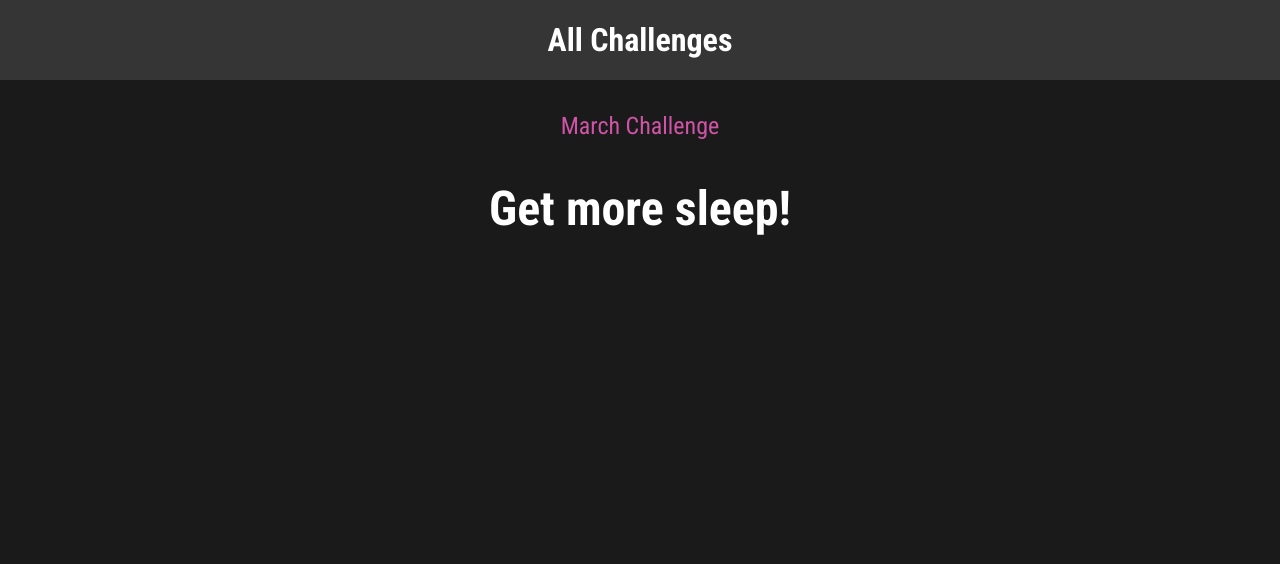
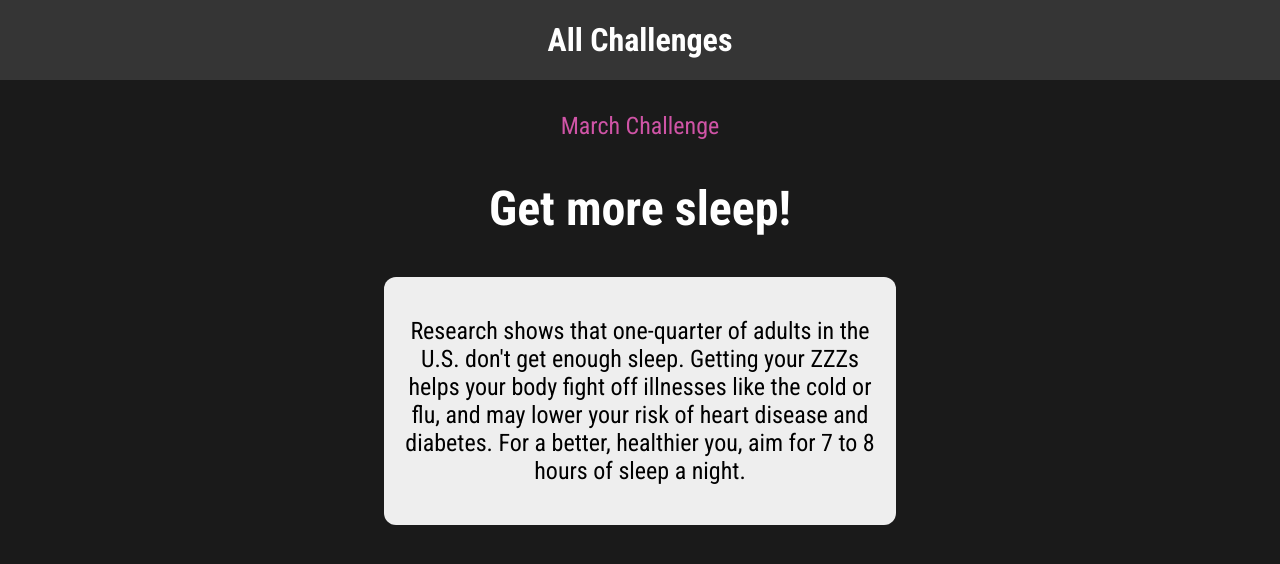
Before and after one commit to miguelnietoa/monthly_challenges, a Django app: page /challenges/march in a window 1280 px wide. Shown: the top 564 px of the page. Run offline with Django 3.2, Linux system fonts and the light colour scheme.

Commit message:
feat: challenge description

```diff
--- a/challenges/static/challenges/challenge.css
+++ b/challenges/static/challenges/challenge.css
@@ -18,5 +18,19 @@ h2 {
 
 .fallback {
   text-align: center;
-  color: white;
+  color: black;
 }
+
+.container {
+  background-color: #eeeeee;
+  max-width: 30rem;
+  margin: 0 auto;
+  padding: 1rem;
+  border-radius: 12px;
+}
+
+.container__text {
+  color: black;
+  font-size: 1.5rem;
+  text-align: center;
+}
--- a/challenges/templates/challenges/challenge.html
+++ b/challenges/templates/challenges/challenge.html
@@ -14,8 +14,13 @@
     {% include 'challenges/includes/header.html' %}
 
     <h1>{{ month|title }} Challenge</h1>
-    {% if text is not None %}
-        <h2>{{ text }}</h2>
+    {% if challenge is not None %}
+        <h2>{{ challenge }}</h2>
+        {% if challenge is not None %}
+            <div class="container">
+                <p class="container__text"> {{ description }}</p>
+            </div>
+        {% endif %}
     {% else %}
         <p class="fallback">There is no challenge for this month yet!</p>
     {% endif %}
--- a/challenges/views.py
+++ b/challenges/views.py
@@ -1,21 +1,79 @@
 from django.shortcuts import render
-from django.http import Http404, HttpResponseNotFound, HttpResponseRedirect, response
+from django.http import Http404, HttpResponseRedirect
 from django.urls import reverse
-from django.template.loader import render_to_string
 
+# Challenges from <https://co.pinterest.com/pin/220465344245180683/>
 monthly_challenges = {
-    'january': 'Drink more water!',
-    'february': 'Make breakfast a priority!',
-    'march': 'Get more sleep!',
-    'april': 'Keep a food journal!',
-    'may': 'Go for a walk!',
-    'june': 'Eat fruits and veggies!',
-    'july': 'Downsize your plates!',
-    'august': 'Go meatless!',
-    'september': 'Find a workout buddy!',
-    'october': 'Savor your meals!',
-    'november': 'Unplug and unwind!',
-    'december': 'Don\'t skip meals!',
+    'january': {
+        'challenge': 'Drink more water!',
+        'description': 'It sounds so simple, but it works. One study found that drinking water \
+                helps you lose weight. Water keeps you feeling full so you\'ll eat less. Plus, \
+                it flushes out toxins. Drink a minimum of eight 8-ounce cups per day. And if \
+                you\'re thirsty, drink another glass.'},
+    'february': {
+        'challenge': 'Make breakfast a priority!',
+        'description': 'A study of people who lost 30 pounds or more and kept it off for more \
+                than a year showed 78 percent ate breakfast. Keep breakfast simple with a bowl \
+                of whole-grain cereal with nonfat milk and fruit or whole-wheat toast with \
+                low-fat cheese and yogurt.'},
+    'march': {
+        'challenge': 'Get more sleep!',
+        'description': 'Research shows that one-quarter of adults in the U.S. don\'t get \
+                enough sleep. Getting your ZZZs helps your body fight off illnesses like \
+                the cold or flu, and may lower your risk of heart disease and diabetes. \
+                For a better, healthier you, aim for 7 to 8 hours of sleep a night.'},
+    'april': {
+        'challenge': 'Keep a food journal!',
+        'description': 'Writing down what you eat may double your weight loss, \
+                according to researchers. Keeping track of your intake makes you \
+                more aware of what you\'re eating. It also helps you identify \
+                specific food habits and where you can make healthy changes.'},
+    'may': {
+        'challenge': 'Go for a walk!',
+        'description': 'When it comes to exercise, walking is free, requires no special \
+                equipment and can be done anywhere. You need 30 minutes of walking at a \
+                brisk pace five days a week. If time is a problem, break your walks into \
+                10 or 15-minute intervals two to three times a day.'},
+    'june': {
+        'challenge': 'Eat fruits and veggies!',
+        'description': 'Low in calories and full of fiber, you can\'t go wrong eating \
+                more of these nutrient-rich gems. You\'ll have an easier time maintaining \
+                a healthy weight and also a lower risk of heart disease, diabetes and \
+                certain types of cancer. Fill half your plate with fruits and veggies.'},
+    'july': {
+        'challenge': 'Downsize your plates!',
+        'description': 'Your eyes can sometimes be too big for your stomach. \
+                Trade your large dinner for a smaller lunch plate to cut \
+                portions and save calories. Your plate will look full and \
+                satisfying, but you\'ll eat less.'},
+    'august': {
+        'challenge': 'Go meatless!',
+        'description': 'You don\'t have to give up meat altogether, but make \
+                a plan to eat one or two meatless meals a week for better health. \
+                One study showed that eating less meat, specifically red meat and \
+                deli meat, may lower your risk of cancer and heart disease.'},
+    'september': {
+        'challenge': 'Find a workout buddy!',
+        'description': 'Working out with a friend may increase your motivation \
+                to exercise. It makes workouts more fun when you add a social \
+                element to them. Plus, an accountability system helps you stay consistent.'},
+    'october': {
+        'challenge': 'Savor your meals!',
+        'description': 'Perfect the art of slow eating. It takes your brain \
+                20 minutes to send out signals of fullness. Taking your time \
+                when eating helps you eat fewer calories and leaves you feeling more satisfied.'},
+    'november': {
+        'challenge': 'Unplug and unwind!',
+        'description': 'The constant buzz of phone and email messages makes it \
+                hard to relax. Research shows that heavy technology use may lead \
+                to an increased risk of depression, stress and sleep disorders. \
+                Make time to put the technology away and connect with yourself and loved ones.'},
+    'december': {
+        'challenge': 'Don\'t skip meals!',
+        'description': 'Don\'t let your social calendar thwart all your efforts. \
+                You may be tempted to skip lunch or dinner in an effort to save \
+                room for party food, but it may backfire. Skipping meals leads \
+                to extreme hunger, and you may end up eating more than you intended.'},
 }
 
 # Create your views here.
@@ -40,10 +98,12 @@ def monthly_challenge_by_number(request, month):
 
 def monthly_challenge(request, month):
     try:
-        challenge_text = monthly_challenges[month]
+        challenge = monthly_challenges[month]['challenge']
+        description = monthly_challenges[month]['description']
         return render(request, 'challenges/challenge.html', {
-            'text': challenge_text,
-            'month': month
+            'month': month,
+            'challenge': challenge,
+            'description': description,
         })
     except:
         raise Http404()
```
Also changed, not shown: db.sqlite3 (deleted).
